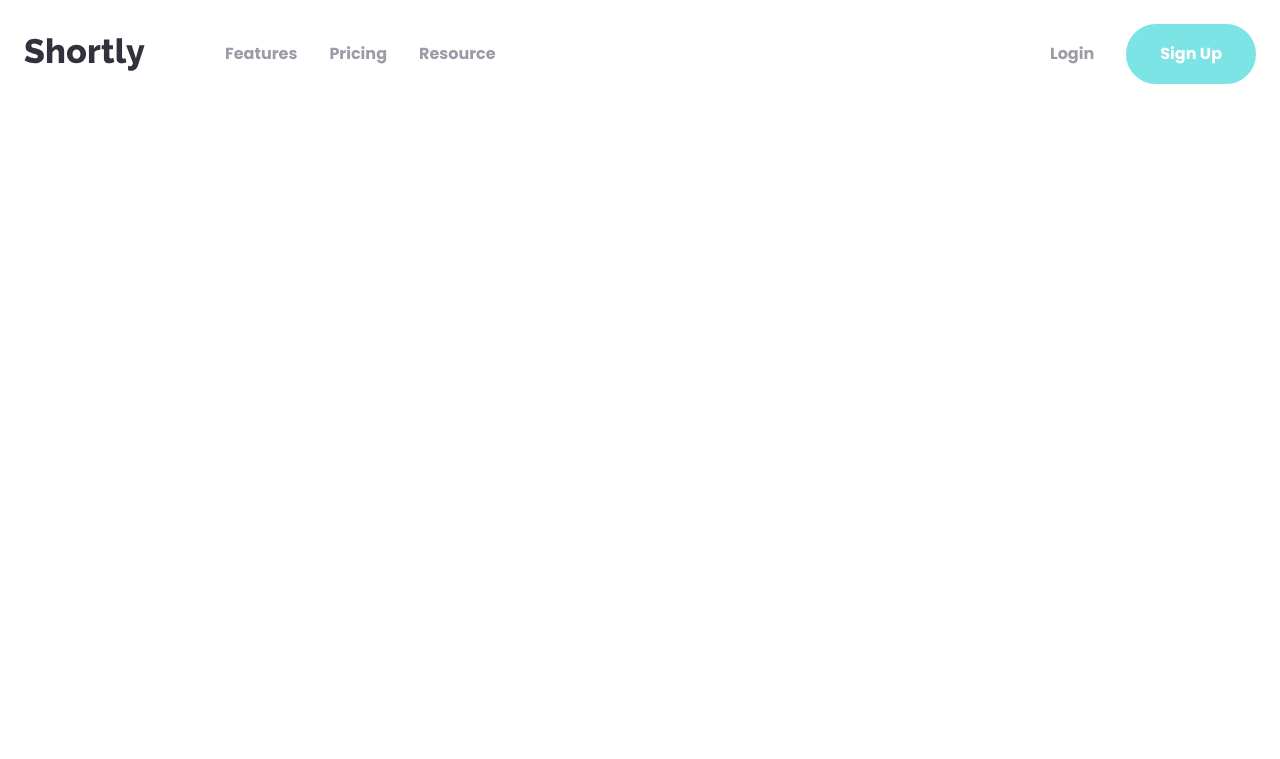
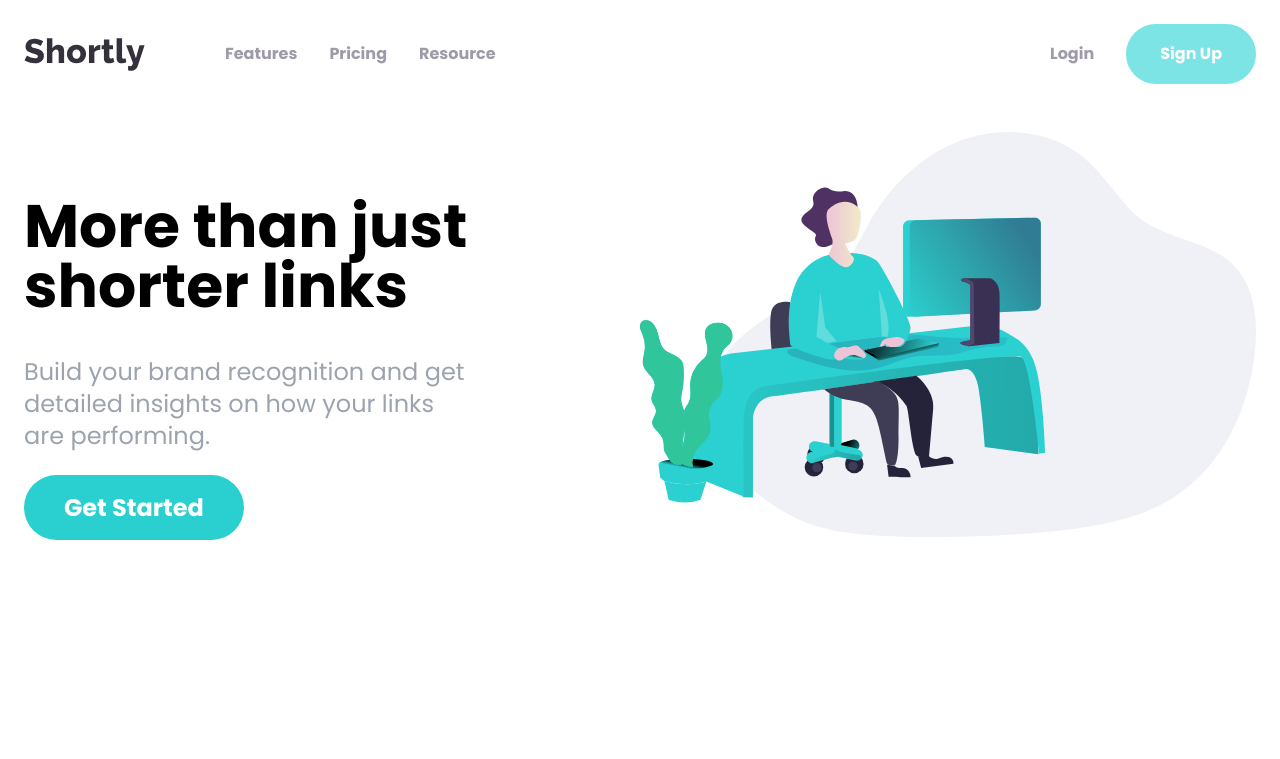
Before and after one commit to hassancodess/shortly-website, a website: page index.html in a window 1280 px wide. Drawn offline with Linux system fonts and the light colour scheme.

Commit message:
Add Hero Section

```diff
--- a/index.html
+++ b/index.html
@@ -57,5 +57,36 @@
       </div>
       <!-- Mobile Menu -->
     </nav>
+    <!-- Hero -->
+    <section id="hero">
+      <!-- Hero Container -->
+      <div class="flex flex-col-reverse p-6 mx-auto lg:flex-row">
+        <!-- Content Container -->
+        <div class="flex flex-col space-y-10 mb-44 lg:mt-16 lg:w-1/2 xl:mb-52">
+          <h1
+            class="text-5xl font-bold text-center lg:text-6xl lg:max-w-md md:text-left"
+          >
+            More than just shorter links
+          </h1>
+          <p
+            class="text-2xl text-center text-gray-400 lg:max-w-md lg:text-left"
+          >
+            Build your brand recognition and get detailed insights on how your
+            links are performing.
+          </p>
+          <div class="mx-auto lg:mx-0">
+            <a
+              href="#"
+              class="px-10 py-5 text-2xl font-bold text-white duration-300 rounded-full bg-cyan lg:py-4 hover:opacity-70"
+              >Get Started</a
+            >
+          </div>
+        </div>
+        <!-- Image -->
+        <div class="mx-auto mb-24 md:w-180 lg:mb-0 lg:w-1/2">
+          <img src="images/illustration-working.svg" alt="illustration" />
+        </div>
+      </div>
+    </section>
   </body>
 </html>
```
Also changed, not shown: css/style.css.
